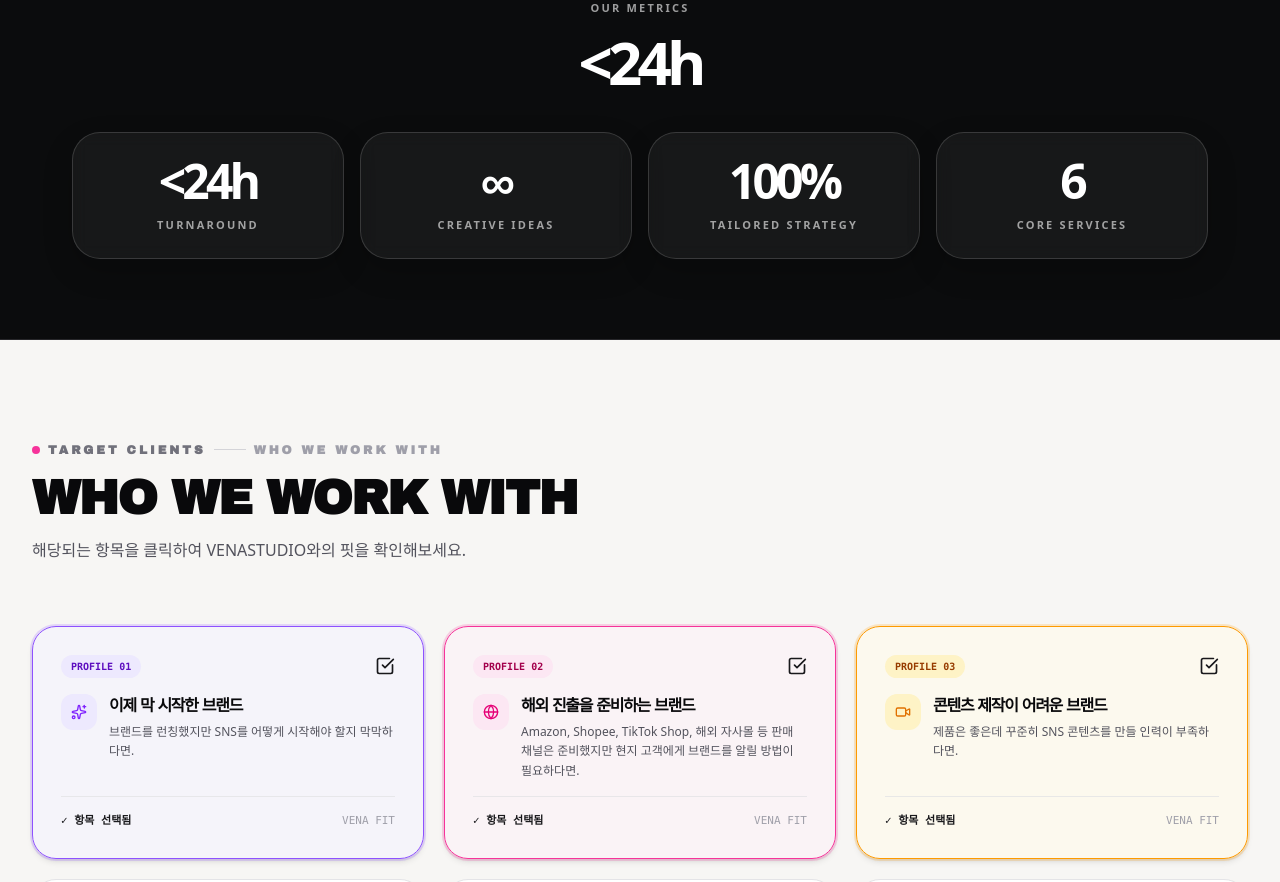
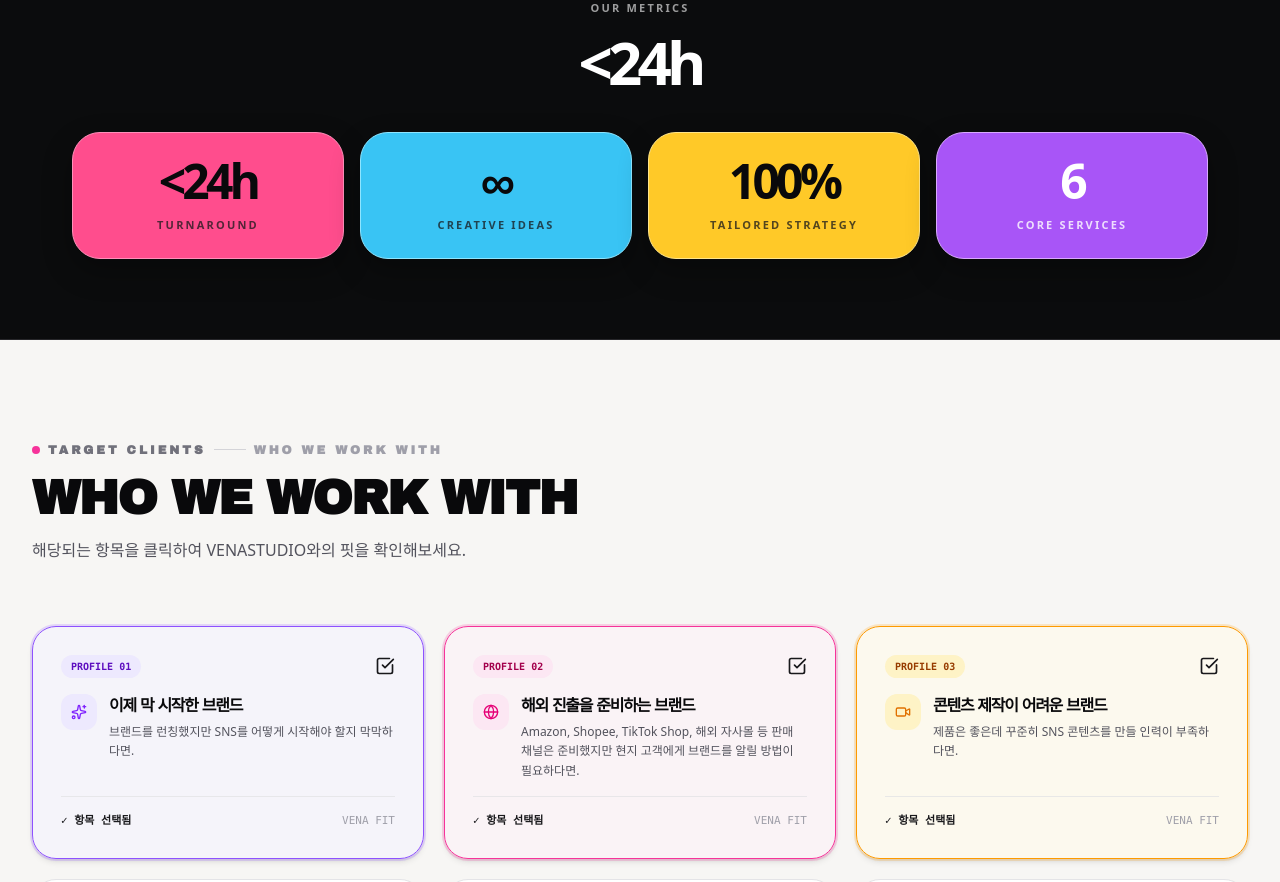
Before and after one commit to moirvena/vena-studio, a React (Vite) app: page / in a window 1280 px wide. Shown: the part 3920-4802 px from the top of the page. Built offline with nearby package versions, Linux system fonts and the light colour scheme; no server answers.

Commit message:
Use vivid colors for metric cards

```diff
--- a/src/components/WhyVena.tsx
+++ b/src/components/WhyVena.tsx
@@ -50,14 +50,14 @@ export const WhyVena: React.FC<WhyVenaProps> = ({ language = 'ko' }) => {
 
         <div className="grid grid-cols-2 gap-4 md:grid-cols-4">
           {[
-            { value: '<24h', label: 'turnaround' },
-            { value: '∞', label: 'creative ideas' },
-            { value: '100%', label: 'tailored strategy' },
-            { value: '6', label: 'core services' },
+            { value: '<24h', label: 'turnaround', card: 'bg-[#ff4d8d] border-[#ff8fba]', text: 'text-zinc-950', labelText: 'text-zinc-900/75' },
+            { value: '∞', label: 'creative ideas', card: 'bg-[#39c4f4] border-[#8de5ff]', text: 'text-zinc-950', labelText: 'text-zinc-900/75' },
+            { value: '100%', label: 'tailored strategy', card: 'bg-[#ffc928] border-[#ffe58a]', text: 'text-zinc-950', labelText: 'text-zinc-900/75' },
+            { value: '6', label: 'core services', card: 'bg-[#a855f7] border-[#d8a8ff]', text: 'text-white', labelText: 'text-white/80' },
           ].map((item) => (
-            <div key={item.label} className="rounded-[28px] border border-white/15 bg-white/5 p-6 text-center shadow-[0_12px_30px_rgba(0,0,0,0.2)] backdrop-blur-sm">
-              <div className="text-4xl font-black tracking-[-0.08em] text-white sm:text-5xl">{item.value}</div>
-              <div className="mt-3 text-[11px] font-bold uppercase tracking-[0.2em] text-white/60">{item.label}</div>
+            <div key={item.label} className={`rounded-[28px] border p-6 text-center shadow-[0_12px_30px_rgba(0,0,0,0.3)] ${item.card}`}>
+              <div className={`text-4xl font-black tracking-[-0.08em] sm:text-5xl ${item.text}`}>{item.value}</div>
+              <div className={`mt-3 text-[11px] font-bold uppercase tracking-[0.2em] ${item.labelText}`}>{item.label}</div>
             </div>
           ))}
         </div>
```
